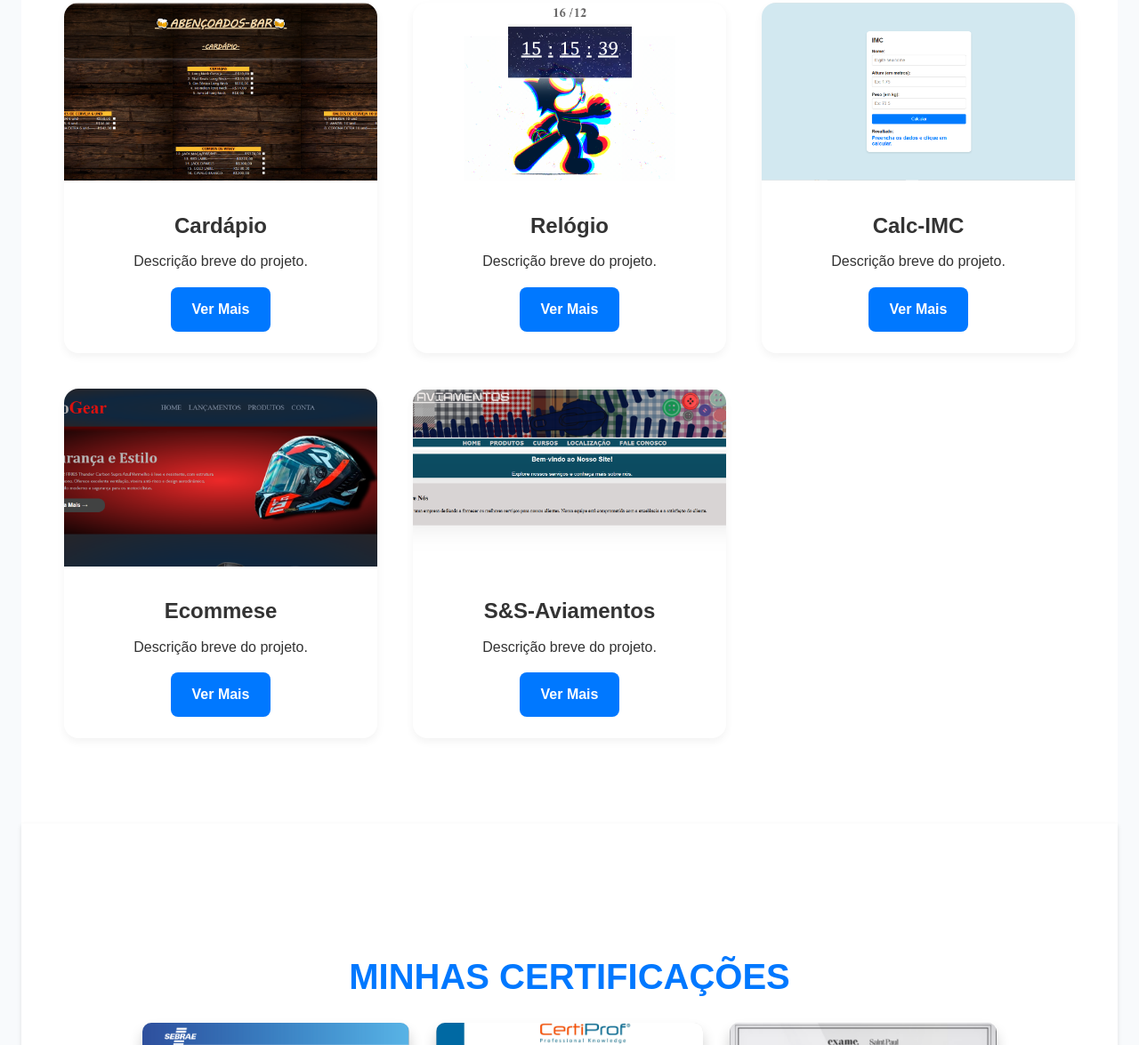
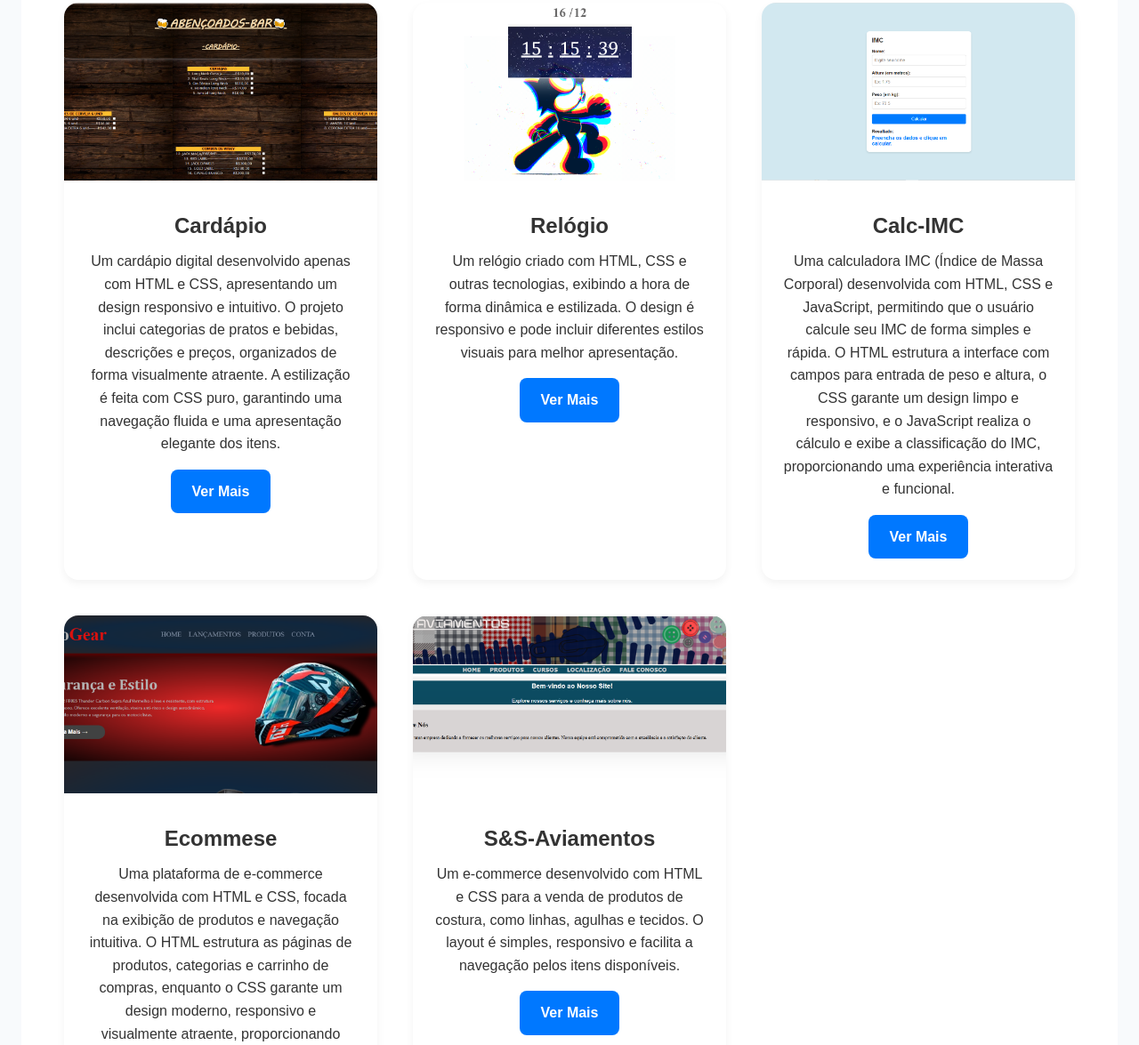
Before and after one commit to ArielN3/portifolio, a plain HTML site: page index.html in a window 1280 px wide. Shown: the part 1625-2800 px from the top of the page at 89% size. Drawn offline with nearby package versions, Linux system fonts and the light colour scheme.

Commit message:
Update index.html

```diff
--- a/index.html
+++ b/index.html
@@ -51,8 +51,7 @@
                 <div id="txt-principal">
                     <h1>Ariel Souza Silva</h1>
                     <p>
-                        Sou um programador criativo e apaixonado, sempre em busca de soluções inovadoras para desafios técnicos. Minha abordagem me permite desenvolver aplicações que surpreendem com funcionalidade e design intuitivo.
-                        Estou em constante aprendizado e preparado para contribuir com ideias únicas para sua equipe.
+                       Sou um desenvolvedor apaixonado por transformar ideias em soluções inovadoras. Com uma abordagem criativa e focada na experiência do usuário, busco criar aplicações funcionais, intuitivas e impactantes. Estou sempre explorando novas tecnologias e aprimorando minhas habilidades para contribuir com projetos que fazem a diferença.
                     </p>
                     <div id="btn-git">
                         <a href="https://github.com/ArielN3" target="_blank">
@@ -75,7 +74,7 @@
             <div class="maim">
                 <div class="card">
                     <img src="js.png" alt="Java">
-                    <p>Domínio completo de Java para desenvolvimento de sistemas robustos e escaláveis.</p>
+                    <p>Conhecimento básico em Java, buscando aprimorar habilidades para criar soluções robustas e escaláveis.</p>
                 </div>
                 <div class="card">
                     <img src="css.png" alt="CSS">
@@ -98,7 +97,7 @@
                   <img src="cardapio.png" alt="Projeto 1" class="portfolio-image">
                   <div class="portfolio-details">
                     <h3>Cardápio</h3>
-                    <p>Descrição breve do projeto.</p>
+                    <p>Um cardápio digital desenvolvido apenas com HTML e CSS, apresentando um design responsivo e intuitivo. O projeto inclui categorias de pratos e bebidas, descrições e preços, organizados de forma visualmente atraente. A estilização é feita com CSS puro, garantindo uma navegação fluida e uma apresentação elegante dos itens.</p>
                     <a href="https://deluxe-liger-268412.netlify.app" class="btn btn-primary">Ver Mais</a>
                   </div>
 
@@ -109,7 +108,7 @@
                   <img src="Relogio.png" alt="Projeto 2" class="portfolio-image">
                   <div class="portfolio-details">
                     <h3>Relógio</h3>
-                    <p>Descrição breve do projeto.</p>
+                    <p>Um relógio criado com HTML, CSS e outras tecnologias, exibindo a hora de forma dinâmica e estilizada. O design é responsivo e pode incluir diferentes estilos visuais para melhor apresentação.</p>
                     <a href="https://religioari.netlify.app" class="btn btn-primary">Ver Mais</a>
                   </div>
                 </div>
@@ -119,7 +118,7 @@
                   <img src="calc.png" alt="Projeto 3" class="portfolio-image">
                   <div class="portfolio-details">
                     <h3>Calc-IMC</h3>
-                    <p>Descrição breve do projeto.</p>
+                    <p>Uma calculadora IMC (Índice de Massa Corporal) desenvolvida com HTML, CSS e JavaScript, permitindo que o usuário calcule seu IMC de forma simples e rápida. O HTML estrutura a interface com campos para entrada de peso e altura, o CSS garante um design limpo e responsivo, e o JavaScript realiza o cálculo e exibe a classificação do IMC, proporcionando uma experiência interativa e funcional.</p>
                     <a href="https://pesado.netlify.app" class="btn btn-primary">Ver Mais</a>
                   </div>
                 </div>
@@ -129,7 +128,7 @@
                     <img src="motogear.png" alt="Projeto 4" class="portfolio-image">
                     <div class="portfolio-details">
                       <h3>Ecommese</h3>
-                      <p>Descrição breve do projeto.</p>
+                      <p>Uma plataforma de e-commerce desenvolvida com HTML e CSS, focada na exibição de produtos e navegação intuitiva. O HTML estrutura as páginas de produtos, categorias e carrinho de compras, enquanto o CSS garante um design moderno, responsivo e visualmente atraente, proporcionando uma experiência de compra online simples e eficiente, sem a necessidade de interatividade avançada.</p>
                       <a href="https://motogear.netlify.app" class="btn btn-primary">Ver Mais</a>
                     </div>
                   </div>
@@ -138,7 +137,7 @@
                     <img src="avimaneots.png" alt="Projeto 4" class="portfolio-image">
                     <div class="portfolio-details">
                       <h3>S&S-Aviamentos</h3>
-                      <p>Descrição breve do projeto.</p>
+                      <p>Um e-commerce desenvolvido com HTML e CSS para a venda de produtos de costura, como linhas, agulhas e tecidos. O layout é simples, responsivo e facilita a navegação pelos itens disponíveis.</p>
                       <a href="https://aviamentosantonio.netlify.app" class="btn btn-primary">Ver Mais</a>
                     </div>
                   </div>
```
